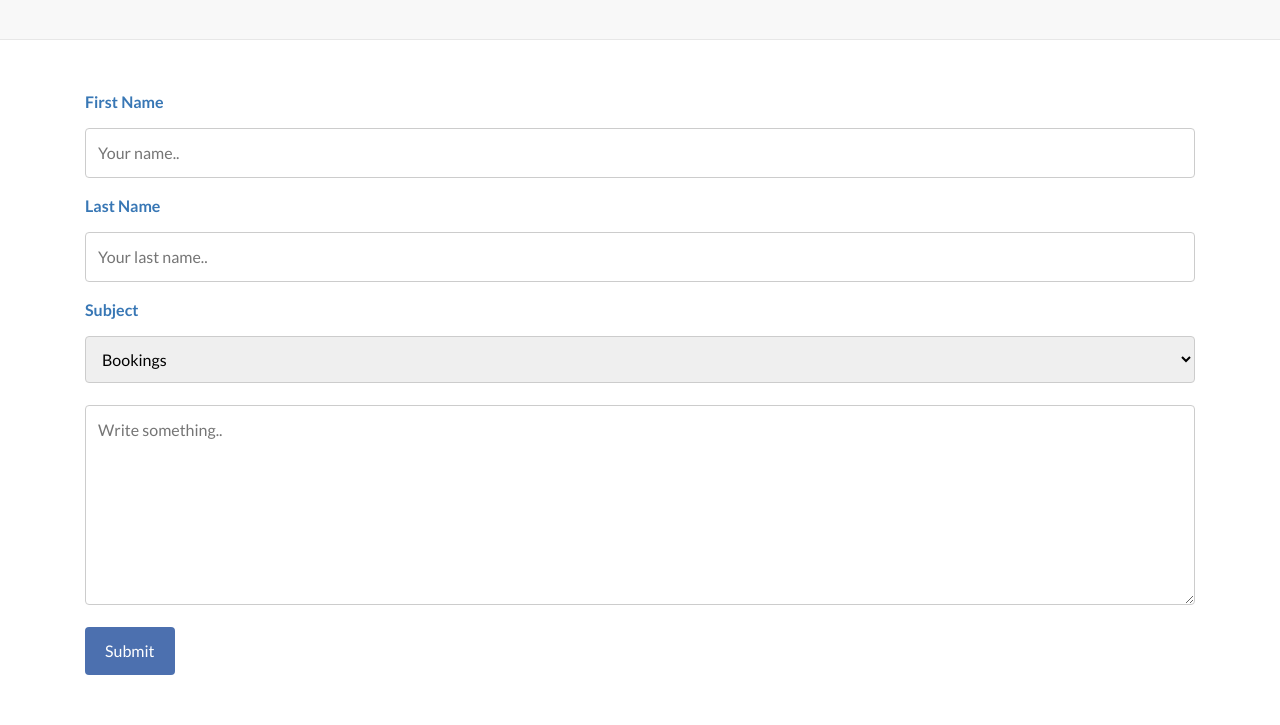
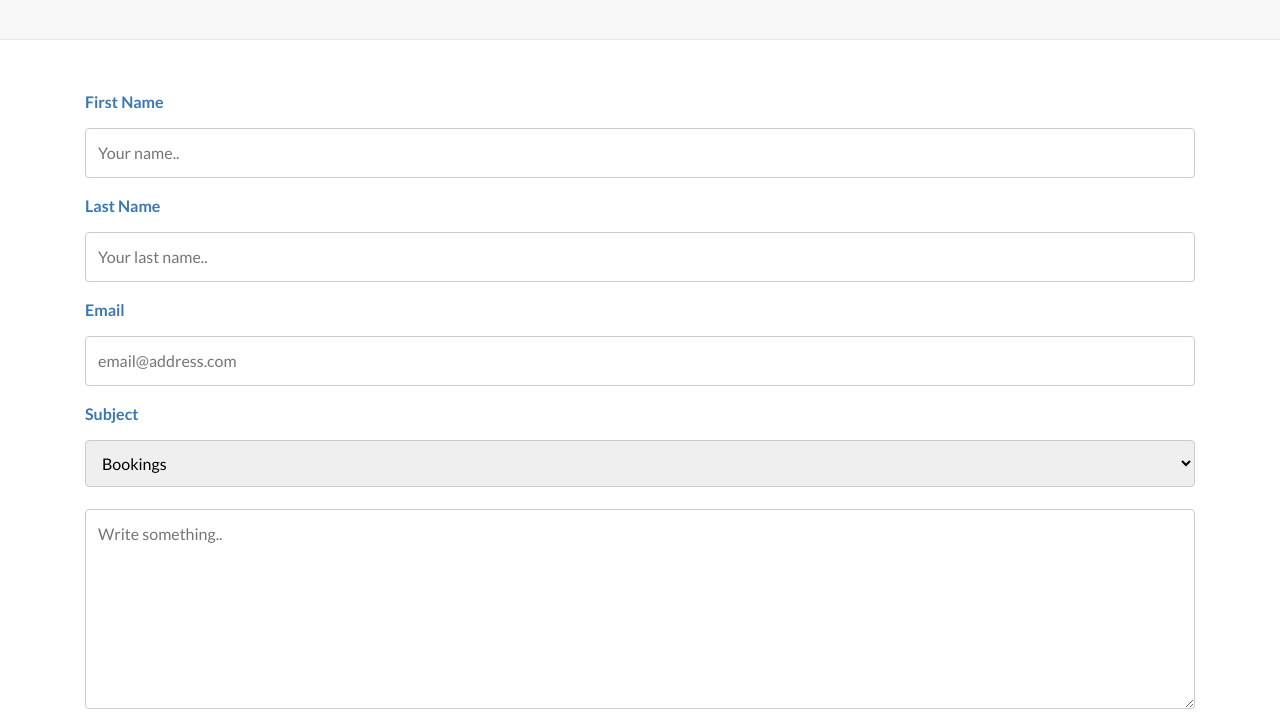
Before and after one commit to PAchilleos/CinemaWebsite, a website: page startbootstrap-landing-page-gh-pages/about.html in a window 1280 px wide. Shown: the part 979-1704 px from the top of the page. Drawn offline with Linux system fonts and the light colour scheme; some packages are replaced by stand-ins of ours.

Commit message:
email function on about page

```diff
--- a/startbootstrap-landing-page-gh-pages/about.html
+++ b/startbootstrap-landing-page-gh-pages/about.html
@@ -94,12 +94,16 @@
   </section>
   <section class="content-section-b">
     <div class="container">
-      <form action="#">
+      <form id="gform" method="POST" class="pure-form pure-form-stacked"
+            action="https://script.google.com/macros/s/AKfycbxHsfGDloOPgEe34NEFcgl6h4yx_UNmGMMtrjTndmRorZmKSZuj/exec">
         <label for="fname">First Name</label>
-        <input type="text" id="fname" name="firstname" placeholder="Your name..">
+        <input type="text" id="fname" name="firstName" placeholder="Your name..">
 
         <label for="lname">Last Name</label>
-        <input type="text" id="lname" name="lastname" placeholder="Your last name..">
+        <input type="text" id="lname" name="lastName" placeholder="Your last name..">
+
+        <label for="email">Email</label>
+        <input type="text" id="email" name="email" placeholder="email@address.com">
 
         <label for="subject">Subject</label>
         <select id="subject" name="subject">
@@ -108,9 +112,9 @@
           <option value="Other">Other</option>
         </select>
 
-        <textarea id="subject" name="subject" placeholder="Write something.." style="height:200px"></textarea>
+        <textarea id="textArea" name="message" placeholder="Write something.." style="height:200px"></textarea>
 
-        <input type="submit" value="Submit">
+        <input id="submit" type="submit" value="Submit">
       </form>
     </div>
 
```
